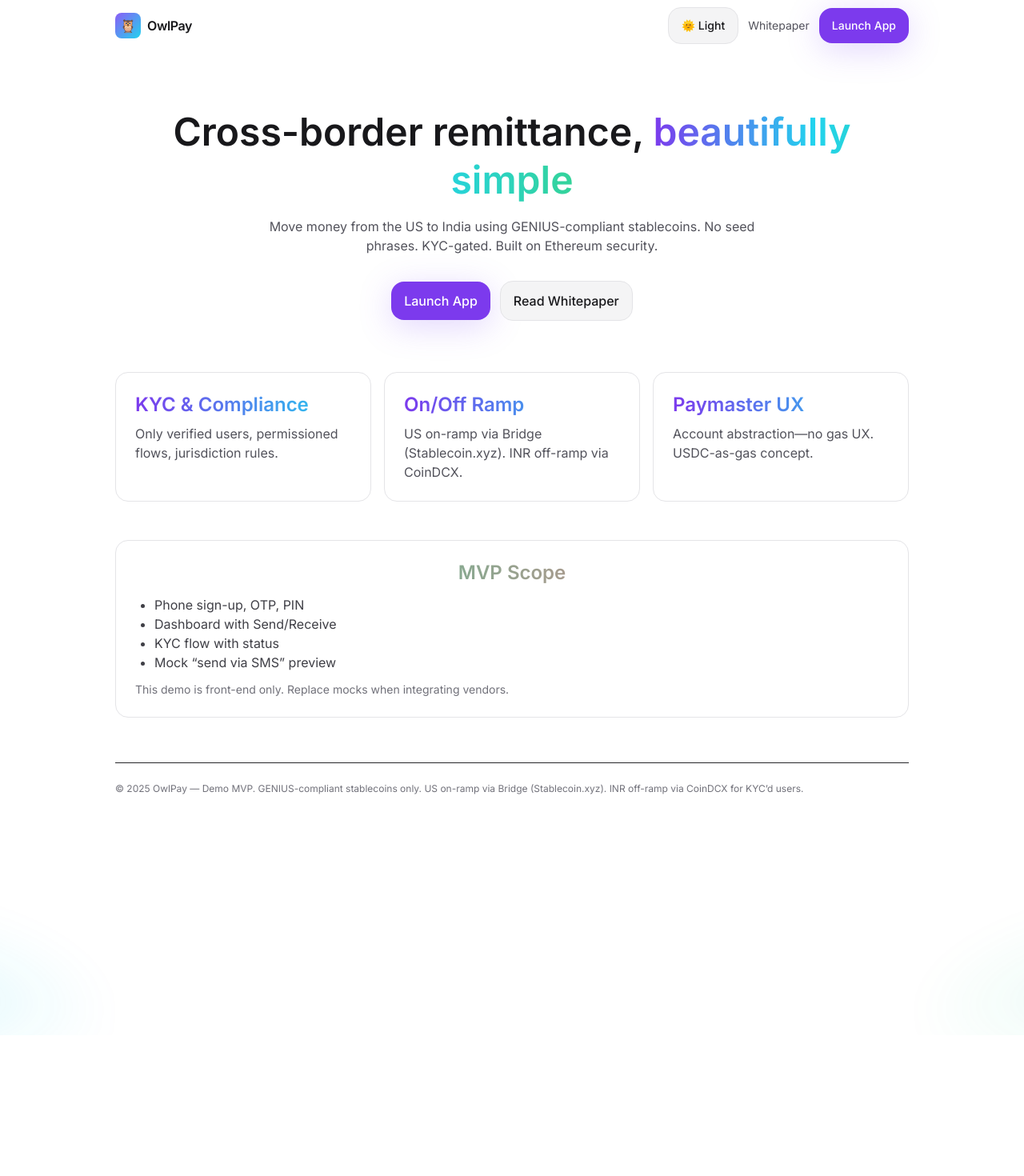
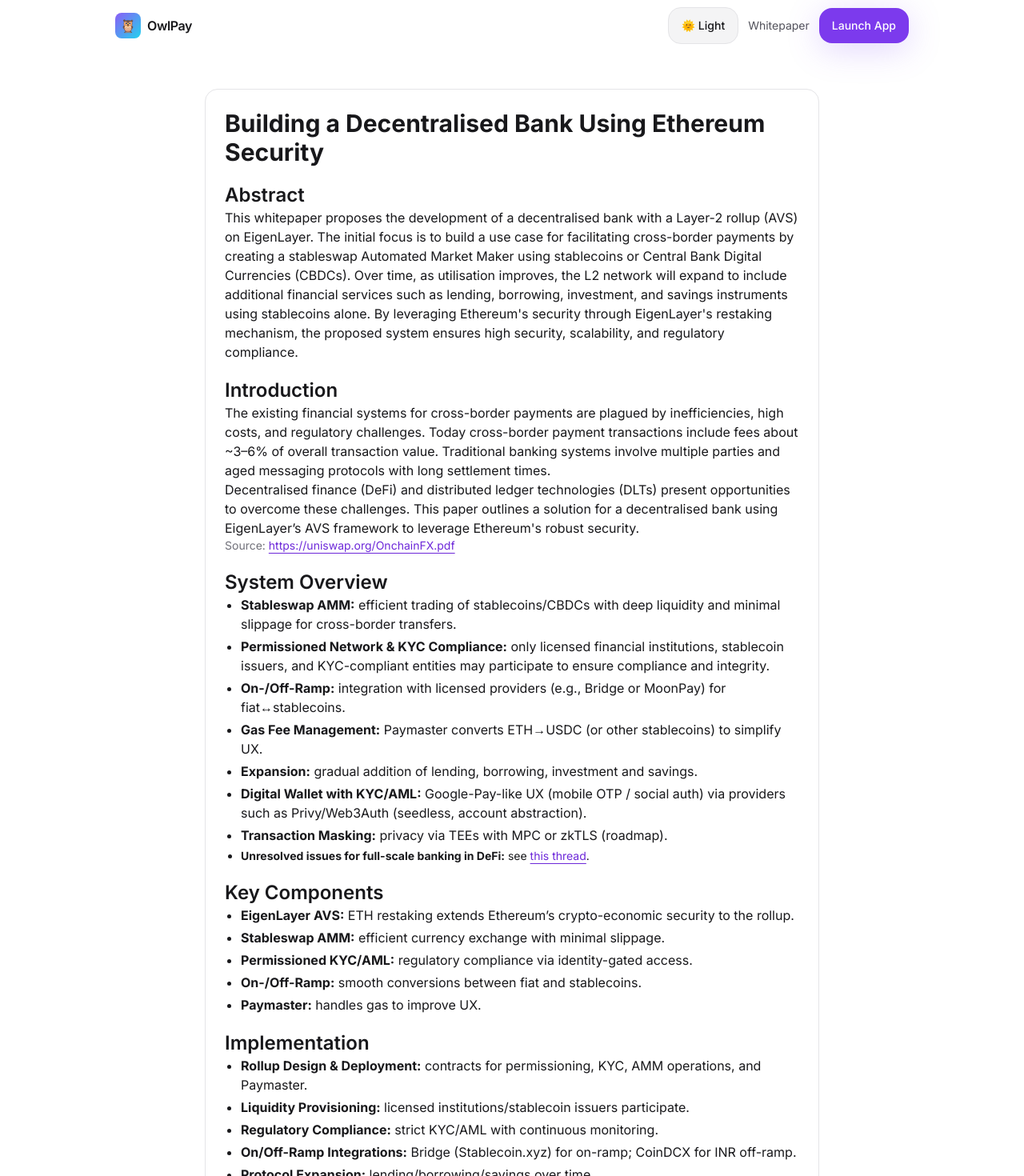
Before and after one commit to navin346/owlpay-mvp, a Next.js app: page / in a window 1280 px wide. Shown: the part 31-1501 px from the top of the page at 80% size. Before the commit the page ends 1325 px from the top, so only its background shows below. Built offline with nearby package versions, Linux system fonts and the light colour scheme.

Commit message:
Refactor Landing component to WP with new content
Updated the Landing component to WP and modified content to focus on a decentralised bank proposal using Ethereum security.

```diff
--- a/app/page.tsx
+++ b/app/page.tsx
@@ -1,48 +1,107 @@
 import Nav from '@/components/Nav'
 import Footer from '@/components/Footer'
-import Link from 'next/link'
 
-export default function Landing(){
+export default function WP(){
   return (
     <main className="halo">
       <Nav />
-      <section className="text-center mt-16">
-        <h1 className="leading-tight">
-          Cross-border remittance, <span className="text-transparent bg-clip-text bg-gradient-to-r from-brand-600 via-ocean to-mint">beautifully simple</span>
-        </h1>
-        <p className="max-w-2xl mx-auto text-zinc-600 dark:text-zinc-400 mt-4">
-          Move money from the US to India using GENIUS-compliant stablecoins. No seed phrases. KYC-gated. Built on Ethereum security.
-        </p>
-        <div className="flex items-center justify-center gap-3 mt-8">
-          <Link className="btn-primary" href="/start">Launch App</Link>
-          <Link className="btn-secondary" href="/whitepaper">Read Whitepaper</Link>
-        </div>
-      </section>
+      <article className="max-w-3xl mx-auto mt-10 card space-y-5">
+        <h1 className="text-3xl font-bold">Building a Decentralised Bank Using Ethereum Security</h1>
 
-      <section className="grid md:grid-cols-3 gap-4 mt-16">
-        {[
-          ['KYC & Compliance','Only verified users, permissioned flows, jurisdiction rules.'],
-          ['On/Off Ramp','US on-ramp via Bridge (Stablecoin.xyz). INR off-ramp via CoinDCX.'],
-          ['Paymaster UX','Account abstraction—no gas UX. USDC-as-gas concept.'],
-        ].map(([t,d])=>(
-          <div key={t} className="card">
-            <h2 className="bg-clip-text text-transparent bg-gradient-to-r from-brand-600 to-ocean">{t}</h2>
-            <p className="text-zinc-600 dark:text-zinc-400 mt-2">{d}</p>
-          </div>
-        ))}
-      </section>
+        <section>
+          <h2>Abstract</h2>
+          <p>
+            This whitepaper proposes the development of a decentralised bank with a Layer-2 rollup (AVS) on EigenLayer.
+            The initial focus is to build a use case for facilitating cross-border payments by creating a stableswap
+            Automated Market Maker using stablecoins or Central Bank Digital Currencies (CBDCs). Over time, as
+            utilisation improves, the L2 network will expand to include additional financial services such as lending,
+            borrowing, investment, and savings instruments using stablecoins alone. By leveraging Ethereum&apos;s security
+            through EigenLayer&apos;s restaking mechanism, the proposed system ensures high security, scalability, and regulatory compliance.
+          </p>
+        </section>
 
-      <section className="card mt-12">
-        <h2 className="text-center bg-clip-text text-transparent bg-gradient-to-r from-mint to-sunset">MVP Scope</h2>
-        <ul className="list-disc text-zinc-700 dark:text-zinc-300 mt-3 ml-6">
-          <li>Phone sign-up, OTP, PIN</li>
-          <li>Dashboard with Send/Receive</li>
-          <li>KYC flow with status</li>
-          <li>Mock “send via SMS” preview</li>
-        </ul>
-        <p className="text-zinc-500 text-sm mt-3">This demo is front-end only. Replace mocks when integrating vendors.</p>
-      </section>
+        <section>
+          <h2>Introduction</h2>
+          <p>
+            The existing financial systems for cross-border payments are plagued by inefficiencies, high costs, and
+            regulatory challenges. Today cross-border payment transactions include fees about ~3–6% of overall transaction value.
+            Traditional banking systems involve multiple parties and aged messaging protocols with long settlement times.
+          </p>
+          <p>
+            Decentralised finance (DeFi) and distributed ledger technologies (DLTs) present opportunities to overcome
+            these challenges. This paper outlines a solution for a decentralised bank using EigenLayer’s AVS framework
+            to leverage Ethereum&apos;s robust security.
+          </p>
+          <p className="text-sm text-zinc-500">Source: <a className="link" href="https://uniswap.org/OnchainFX.pdf">https://uniswap.org/OnchainFX.pdf</a></p>
+        </section>
 
+        <section>
+          <h2>System Overview</h2>
+          <ul className="list-disc ml-5 space-y-1">
+            <li><strong>Stableswap AMM:</strong> efficient trading of stablecoins/CBDCs with deep liquidity and minimal slippage for cross-border transfers.</li>
+            <li><strong>Permissioned Network &amp; KYC Compliance:</strong> only licensed financial institutions, stablecoin issuers, and KYC-compliant entities may participate to ensure compliance and integrity.</li>
+            <li><strong>On-/Off-Ramp:</strong> integration with licensed providers (e.g., Bridge or MoonPay) for fiat↔stablecoins.</li>
+            <li><strong>Gas Fee Management:</strong> Paymaster converts ETH→USDC (or other stablecoins) to simplify UX.</li>
+            <li><strong>Expansion:</strong> gradual addition of lending, borrowing, investment and savings.</li>
+            <li><strong>Digital Wallet with KYC/AML:</strong> Google-Pay-like UX (mobile OTP / social auth) via providers such as Privy/Web3Auth (seedless, account abstraction).</li>
+            <li><strong>Transaction Masking:</strong> privacy via TEEs with MPC or zkTLS (roadmap).</li>
+            <li className="text-sm"><strong>Unresolved issues for full-scale banking in DeFi:</strong> see <a className="link" href="https://x.com/navin346/status/1928002404445999366">this thread</a>.</li>
+          </ul>
+        </section>
+
+        <section>
+          <h2>Key Components</h2>
+          <ul className="list-disc ml-5 space-y-1">
+            <li><strong>EigenLayer AVS:</strong> ETH restaking extends Ethereum’s crypto-economic security to the rollup.</li>
+            <li><strong>Stableswap AMM:</strong> efficient currency exchange with minimal slippage.</li>
+            <li><strong>Permissioned KYC/AML:</strong> regulatory compliance via identity-gated access.</li>
+            <li><strong>On-/Off-Ramp:</strong> smooth conversions between fiat and stablecoins.</li>
+            <li><strong>Paymaster:</strong> handles gas to improve UX.</li>
+          </ul>
+        </section>
+
+        <section>
+          <h2>Implementation</h2>
+          <ul className="list-disc ml-5 space-y-1">
+            <li><strong>Rollup Design &amp; Deployment:</strong> contracts for permissioning, KYC, AMM operations, and Paymaster.</li>
+            <li><strong>Liquidity Provisioning:</strong> licensed institutions/stablecoin issuers participate.</li>
+            <li><strong>Regulatory Compliance:</strong> strict KYC/AML with continuous monitoring.</li>
+            <li><strong>On/Off-Ramp Integrations:</strong> Bridge (Stablecoin.xyz) for on-ramp; CoinDCX for INR off-ramp.</li>
+            <li><strong>Protocol Expansion:</strong> lending/borrowing/savings over time.</li>
+          </ul>
+        </section>
+
+        <section>
+          <h2>Advantages</h2>
+          <ul className="list-disc ml-5 space-y-1">
+            <li><strong>Security:</strong> Ethereum + EigenLayer restaking.</li>
+            <li><strong>Cost Efficiency:</strong> stableswap + L2 throughput.</li>
+            <li><strong>Regulatory Compliance:</strong> permissioned access with KYC/AML.</li>
+            <li><strong>Scalability:</strong> high-volume processing without congestion.</li>
+            <li><strong>User-Friendly:</strong> Paymaster hides gas; mobile-first onboarding.</li>
+          </ul>
+        </section>
+
+        <section>
+          <h2>Conclusion</h2>
+          <p>
+            The proposed decentralised bank utilising EigenLayer’s AVS provides a secure, scalable, and cost-efficient
+            solution for cross-border transfers and a global payment network (using CBDCs or stablecoins). By starting
+            with a stableswap AMM and expanding to additional instruments, we aim to deliver regulatory compliance,
+            enhanced security, and optimal trading conditions—leveraging DeFi and Ethereum’s security to modernise
+            global payments and financial services.
+          </p>
+        </section>
+
+        <section>
+          <h2>References</h2>
+          <ul className="list-disc ml-5">
+            <li><a className="link" href="https://uniswap.org/OnchainFX.pdf">https://uniswap.org/OnchainFX.pdf</a></li>
+            <li><a className="link" href="https://docs.eigenlayer.xyz/assets/files/EigenLayer_WhitePaper-88c47923ca0319870c611decd6e562ad.pdf">EigenLayer Whitepaper (PDF)</a></li>
+            <li><a className="link" href="https://arxiv.org/html/2312.16193v1">https://arxiv.org/html/2312.16193v1</a></li>
+          </ul>
+        </section>
+      </article>
       <Footer />
     </main>
   )
```
